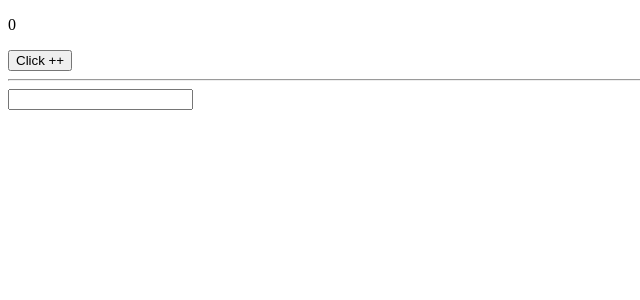
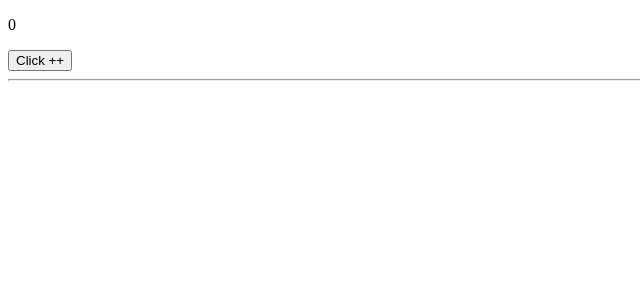
Before and after one commit to aximilli1212/vueComps, a Vue app in the folder composition-nomix/: page / in a window 1280 px wide. Shown: the top 300 px of the page, without its empty margins (0-640 px from the left). Built offline with nearby package versions, Linux system fonts and the light colour scheme.

Commit message:
revert temp

```diff
--- a/composition-nomix/src/App.vue
+++ b/composition-nomix/src/App.vue
@@ -3,7 +3,7 @@
     <p>{{num}}</p>
     <button @click.prevent="increment()">Click ++</button>
     <hr />
-    <input name="phrase" v-model="phrase"/>
+<!--    <input name="phrase" v-model="phrase"/>-->
   </div>
 </template>
 
@@ -15,13 +15,11 @@ export default {
   name: "App",
   components: {Index},
   setup (){
-   const {
-     state:{num, phrase, reversedPhrase}, actions:{increment}} = useVal()
+    const {
+      state:{num}, actions:{increment}} = useVal()
 
     return {
-     num,
-      phrase,
-      reversedPhrase,
+      num,
       increment
     }
   }
--- a/composition-nomix/src/useVal.js
+++ b/composition-nomix/src/useVal.js
@@ -1,4 +1,4 @@
-import {reactive, ref, watchEffect} from "vue";
+import {reactive, ref} from "vue";
 
 export const useVal = ()=>{
     let num = ref(0)
@@ -6,13 +6,6 @@ export const useVal = ()=>{
     const user = reactive({
         name:"Adenosine",
         address: "Triphosphate"
-    })
-
-    const phrase = ref("")
-    const reversedPhrase = ref("")
-
-    watchEffect(()=>{
-        reversedPhrase.value = phrase.value.split("").reverse().join()
     })
 
     const increment = ()=>{
@@ -32,8 +25,6 @@ export const useVal = ()=>{
         state:{
             num,
             user,
-            phrase,
-            reversedPhrase,
         },
         actions:{
             increment,
```
